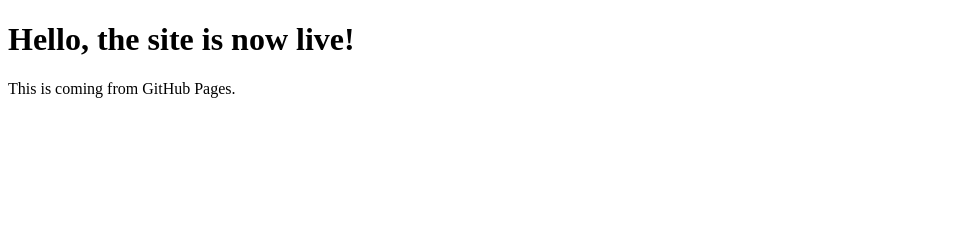
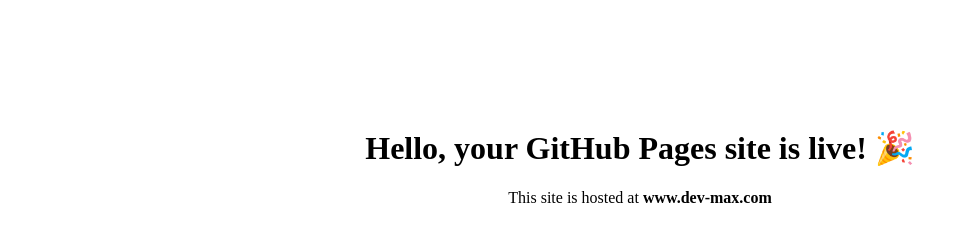
Before and after one commit to ahmed025/DevMax2, a plain HTML site: page index.html in a window 1280 px wide. Shown: the whole page, without its empty margins (0-967 px from the left). Drawn offline with Linux system fonts and the light colour scheme.

Commit message:
Update index.html

```diff
--- a/index.html
+++ b/index.html
@@ -1,10 +1,11 @@
 <!DOCTYPE html>
-<html>
+<html lang="en">
 <head>
+  <meta charset="UTF-8">
   <title>Welcome to dev-max</title>
 </head>
-<body>
-  <h1>Hello, the site is now live!</h1>
-  <p>This is coming from GitHub Pages.</p>
+<body style="text-align: center; padding-top: 100px;">
+  <h1>Hello, your GitHub Pages site is live! 🎉</h1>
+  <p>This site is hosted at <strong>www.dev-max.com</strong></p>
 </body>
 </html>
```
